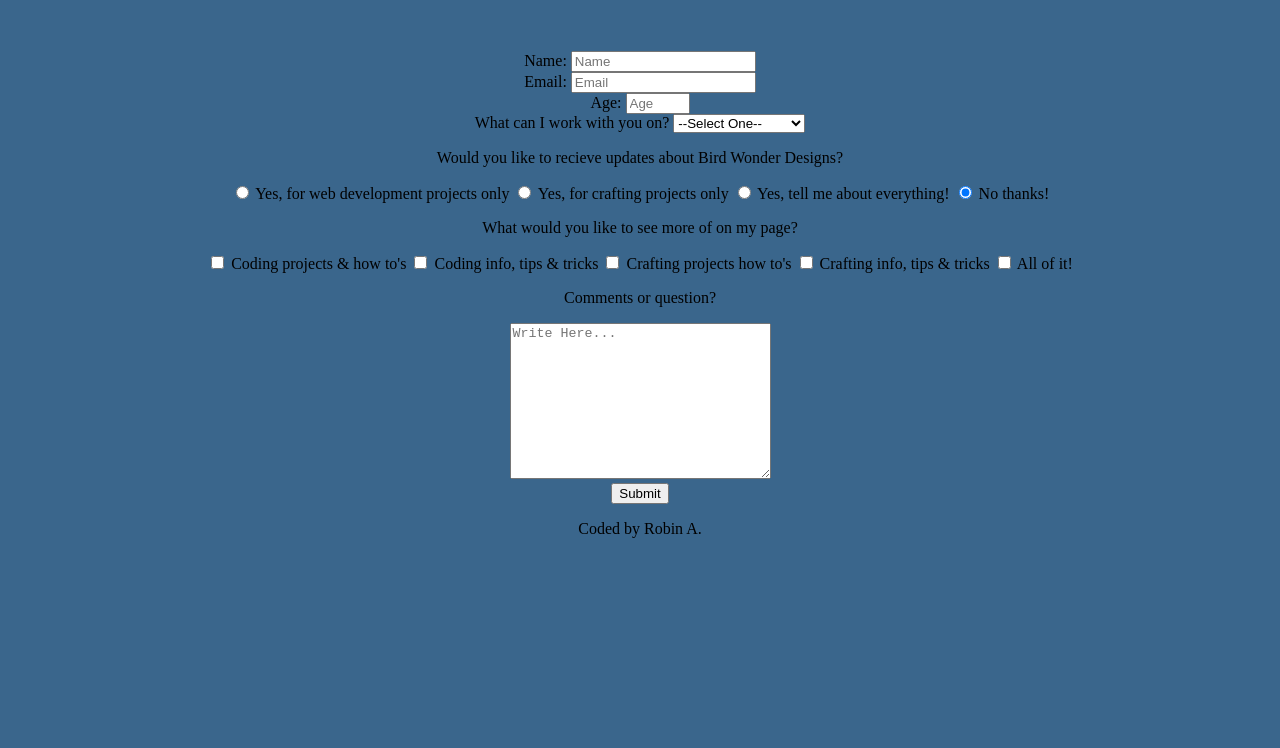
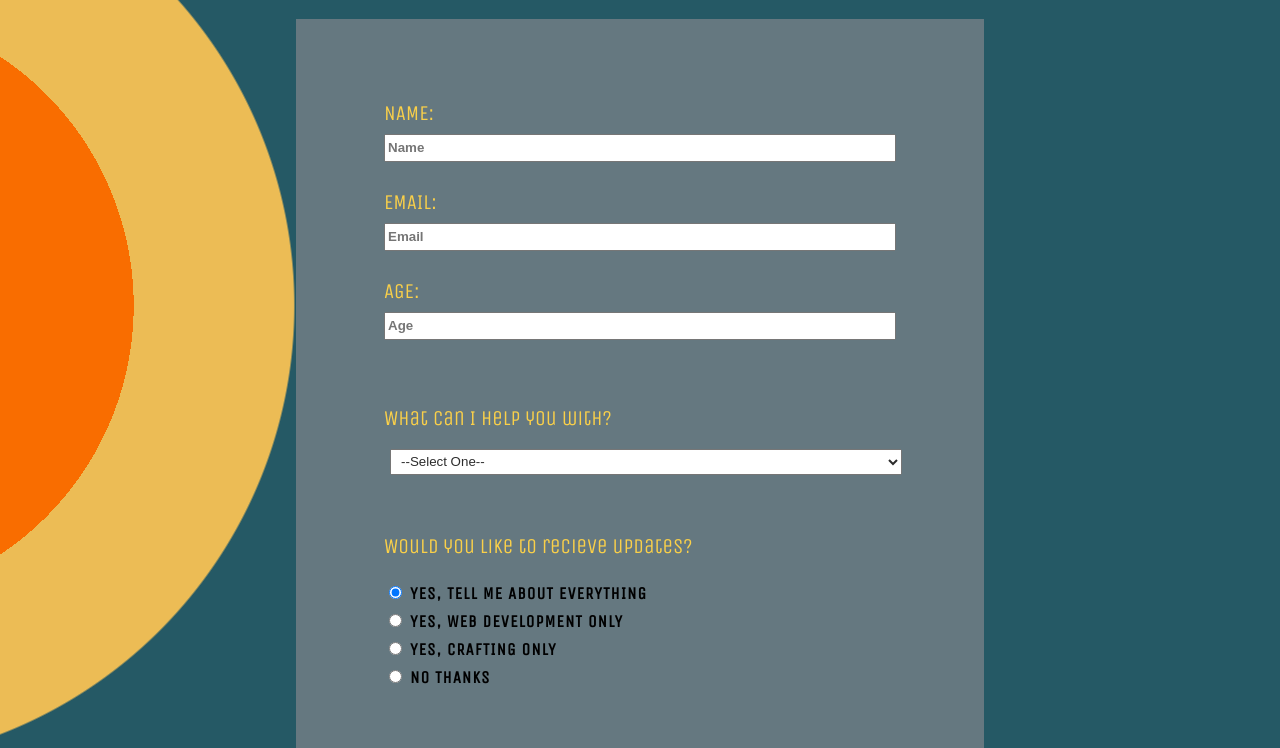
Before and after one commit to ARobin2288/survey-form, a plain HTML site: page index.html in a window 1280 px wide. Shown: the part 265-1013 px from the top of the page. Before the commit the page ends 819 px from the top, so only its background shows below. Drawn offline with nearby package versions, Linux system fonts and the light colour scheme.

Commit message:
completed html and style for testing

```diff
--- a/index.html
+++ b/index.html
@@ -6,27 +6,41 @@
     <meta name="viewport" content="width=device-width, initial-scale=1.0">
     <title>Document</title>
     <link rel="stylesheet" href="style.css">
+    <link rel="preconnect" href="https://fonts.googleapis.com" />
+    <link rel="preconnect" href="https://fonts.gstatic.com" crossorigin />
+    <link
+      href="https://fonts.googleapis.com/css2?family=Big+Shoulders+Display:wght@200;400;600&family=Sacramento&family=Unica+One&display=swap"
+      rel="stylesheet"
+    />
 </head>
 <body>
+  <div class="container">
     <header>
         <h1 id="title">Let's Connect!</h1>
         <p id="description">Looking to collaborate? Fill out the form below:</p>
     </header>
     <form id="survey-form" action="">
-      <div class="form-questions">
+      <div class="top">
+        <div class="form-questions top-form">
           <label id="name-label" for="name">Name:</label>
+          <br>
           <input type="text" name="name" id="name" placeholder="Name" required>
         </div>
-      <div class="form-questions">
+        <div class="form-questions top-form">
           <label id="email-label" for="email">Email:</label>
+          <br>
           <input type="email" name="email" id="email" placeholder="Email" required>
         </div>
-      <div class="form-questions">
+        <div class="form-questions top-form">
           <label id="number-label" for="name">Age:</label>
+          <br>
           <input type="number" name="number" id="number" min="0" max="100" placeholder="Age" required>
         </div>
-      <div class="form-questions">
-        <label for="dropdown">What can I work with you on?</label>
+      </div>
+      <div class="mid">
+        <div class="form-questions mid-form">
+          <label id="dropdown-label" for="dropdown">What can I help you with?</label>
+          <br>
           <select name="dropdown" id="dropdown" required>
             <option disabled selected value>--Select One--</option>
             <option value="web-development">Web Development</option>
@@ -35,59 +49,66 @@
             <option value="other">Other</option>
           </select>
         </div>
-      <div class="form-questions">
-        <p>Would you like to recieve updates about Bird Wonder Designs?</p>
-        <label for="radio-button">
-          <input id="radio-button" type="radio" name="radio-button" value="yes-web-development" checked>
-          Yes, for web development projects only
+        <div class="form-questions mid-form">
+          <p>Would you like to recieve updates?</p>
+          <label for="radio-button" class="radio-butt">
+            <input id="radio-button" type="radio" name="radio-button" value="yes-both" checked>
+              Yes, tell me about everything
           </label>
-        <label for="radio-button">
-          <input id="radio-button" type="radio" name="radio-button" value="yes-crafting" checked>
-          Yes, for crafting projects only
+          <br>
+          <label for="radio-button" class="radio-butt">
+            <input id="radio-button" type="radio" name="radio-button" value="yes-web-development">
+              Yes, Web Development only
           </label>
-        <label for="radio-button">
-          <input id="radio-button" type="radio" name="radio-button" value="yes-both" checked>
-          Yes, tell me about everything!
+          <br>
+          <label for="radio-button" class="radio-butt">
+          <input id="radio-button" type="radio" name="radio-button" value="yes-crafting">
+            Yes, Crafting only
           </label>
-        <label for="radio-button">
-          <input id="radio-button" type="radio" name="radio-button" value="nope" checked>
-          No thanks!
+          <br>
+          <label for="radio-button" class="radio-butt">
+            <input id="radio-button" type="radio" name="radio-button" value="nope">
+              No thanks
           </label>
         </div>
-      <div class="form-questions">
-        <p>What would you like to see more of on my page?</p>
-        <label for="checkbox">
+        <div class="form-questions mid-form">
+          <p>What would you like to see more of on my page? <br> <span>(Select up to 4)</span></p>
+          <label for="checkbox" class="check-butt">
             <input type="checkbox" name="checkbox" id="checkbox" value="coding-projects">
               Coding projects & how to's
           </label>
-        <label for="checkbox">
+          <br>
+          <label for="checkbox" class="check-butt">
             <input type="checkbox" name="checkbox" id="checkbox" value="coding-info">
               Coding info, tips & tricks
           </label>
-        <label for="checkbox">
+          <br>
+          <label for="checkbox" class="check-butt">
             <input type="checkbox" name="checkbox" id="checkbox" value="crafting-projects">
               Crafting projects how to's
           </label>
-        <label for="checkbox">
+          <br>
+          <label for="checkbox" class="check-butt">
             <input type="checkbox" name="checkbox" id="checkbox" value="crafting-info">
               Crafting info, tips & tricks
           </label>
-        <label for="checkbox">
-          <input type="checkbox" name="checkbox" id="checkbox" value="all-of-it">
-          All of it!
-        </label>
+          <br>
         </div>
-      <div class="form-questions">
+      </div>
+        <div class="bottom">
+          <div class="form-questions bottom-form" id="comments-section">
             <p>Comments or question?</p>
             <textarea name="comments" id="comments" cols="30" rows="10" placeholder="Write Here..."></textarea>
           </div>
-      <div class="form-questions">
+          <div class="form-questions bottom-form">
             <button id="submit" type="submit">Submit</button>
+          </div>
         </div>
       </form>
       <footer>
         <p>Coded by Robin A.</p>
       </footer>
+    </div>
       <script src="https://cdn.freecodecamp.org/testable-projects-fcc/v1/bundle.js"></script>
 </body>
 </html>
--- a/style.css
+++ b/style.css
@@ -1,26 +1,134 @@
 body {
     margin: 0 auto;
-    background-color: #3a668c;
+    background: radial-gradient(circle at -12.9% 32.2%, #F96D00 0%, #F96D00 15.9%, #ECBC55 15.9%, #ECBC55 24.4%, #255965 24.5%, #255965 66%);
     text-align: center;
+}
+
+.container {
+    margin: 0 auto;
+    max-width: 688px;
+    display: block;
+    justify-content: left;
 }
 
 header {
     margin: 0 auto;
-    margin-top: 100px;
-
+    padding-top: 58px;
+    font-family: "Big Shoulders Display", cursive;
+    background-color: #0f283fdc;
 }
 
 header h1 {
-    font-size: 58px;
-  color: #fad049;
+    font-size: 68px;
+    color: #fad049;
+    margin-bottom: 8px;
 }
 
 header p {
-    font-size: 18px;
-  line-height: 28px;
+    font-size: 22px;
+    letter-spacing: 0.9px;
+    margin-top: 4px;
+    color: rgba(223, 117, 223, 0.945);
+    padding-bottom: 42px;
 }
 
-form {
+#survey-form {
     margin: 0 auto;
-    margin-top: 82px;
+    background-color: #7e858bb9;
+    padding: 82px 88px;
+    font-family: "Unica One", cursive;
 }
+
+.form-questions {
+    color: #fad049;
+    font-size: 21px;
+}
+
+.top-form {
+    text-align: left;
+    margin: 0 auto;
+    padding-bottom: 28px;
+}
+
+#name-label, #email-label, #number-label {
+    text-transform: uppercase;
+}
+
+#name, #email, #number {
+    box-sizing: border-box;
+    width: 100%;
+    height: 28px;
+    margin-top: 8px;
+    color: rgba(0, 0, 0, 0.897);
+    font-weight: bold;
+}
+
+.mid {
+    margin: 0 auto;
+    padding-bottom: 28px;
+}
+
+.mid-form {
+    text-align: left;
+    padding-top: 38px;
+}
+
+#dropdown {
+    box-sizing: border-box;
+    margin-top: 18px;
+    margin-left: 6px;
+    width: 100%;
+    height: 26px;
+    padding-left: 6px;
+    color: rgba(0, 0, 0, 0.829);
+}
+
+.radio-butt, .check-butt {
+    font-size: 17px;
+    color:black;
+    text-transform: uppercase;
+    letter-spacing: 1px;
+    font-weight: 700;
+    line-height: 28px;
+}
+
+.bottom {
+    margin: 0 auto;
+    padding-top: 18px;
+}
+
+#comments-section {
+    margin: 0 auto;
+    margin-bottom: 82px;
+    font-size: 28px;
+}
+
+#comments-section textarea {
+    margin: 0 auto;
+    box-sizing: border-box;
+    width: 100%;
+}
+
+#submit {
+    box-sizing: border-box;
+    width: 30%;
+    height: 40px;
+    color: #fad049;
+    font-size: 16px;
+    font-weight: bold;
+    letter-spacing: 1.2px;
+    transition: all .8s ease-in-out;
+    background-color: rgba(0, 0, 0, 0.493)
+}
+
+#submit:hover {
+    font-size: 17px;
+    color: black;
+    background-color: #cfd9db;
+}
+
+footer {
+    text-align: left;
+    padding: 1px 0 28px;
+    font-size: 13px;
+}
```
Lines whose indentation alone changed are shown as unchanged.
